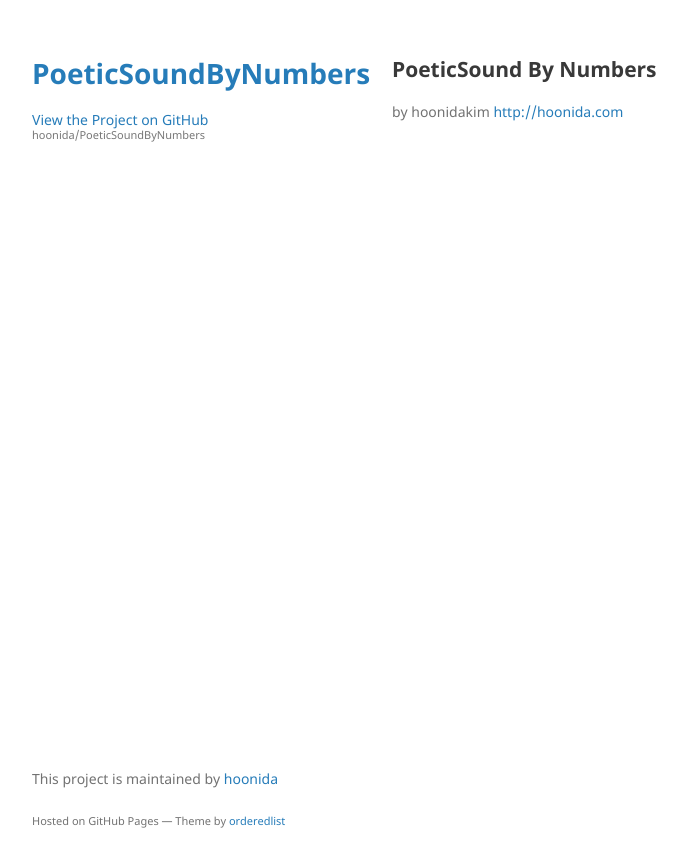
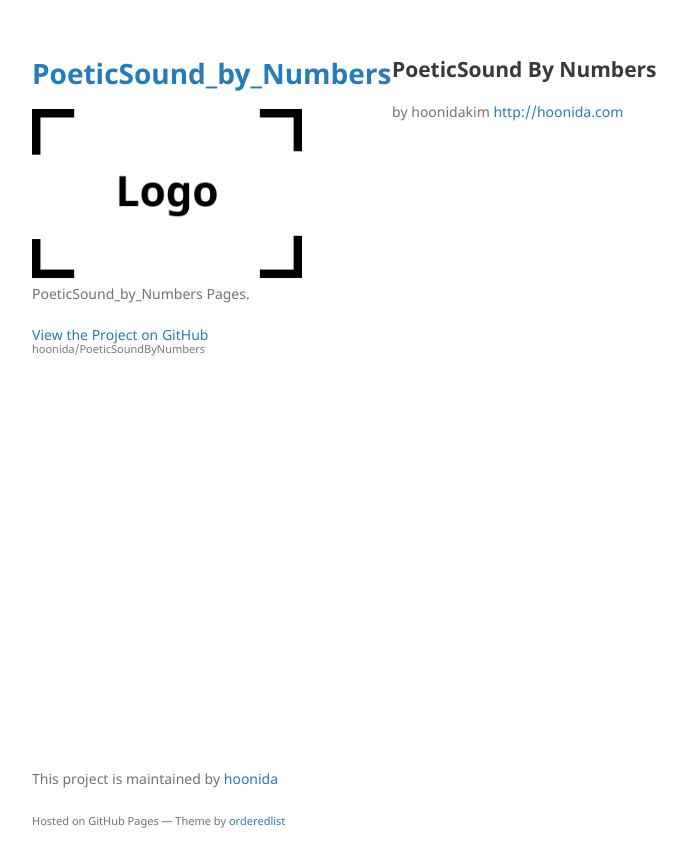
Before and after one commit to hoonida/PoeticSoundByNumbers, a Jekyll site: the page built from README.md, in a window 1280 px wide. Shown: the top 867 px of the page, without its empty margins (178-865 px from the left). Built offline with Jekyll 4.4.1, drawn with Linux system fonts in a browser that asks for light colours; our own code applies the rules of GitHub Pages for plain Markdown files; the repository's description, which GitHub fills in, is left out.

Commit message:
Update _config.yml

```diff
--- a/_config.yml
+++ b/_config.yml
@@ -1 +1,6 @@
+title: PoeticSound_by_Numbers
+logo: /assets/img/logo.png
+description: PoeticSound_by_Numbers Pages.
+show_downloads: false
+google_analytics:
 theme: jekyll-theme-minimal
```
